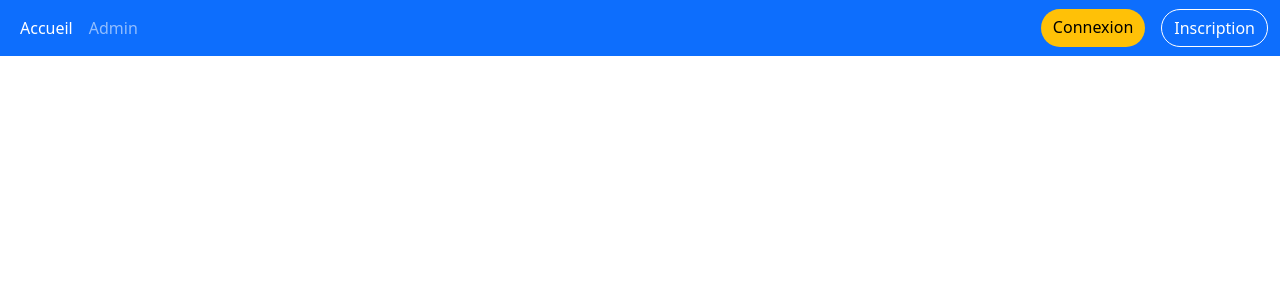
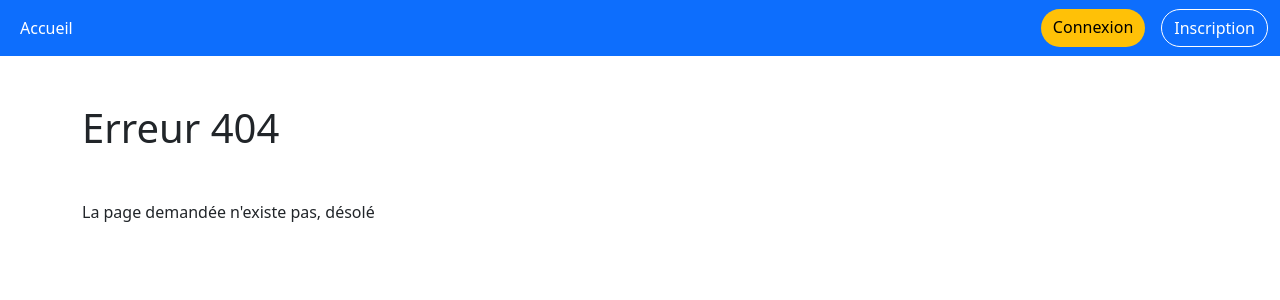
Before and after one commit to maxdlr/bde-platform, a PHP site: the page made by templates/404.html.twig in a window 1280 px wide. Shown: the top 300 px of the page. Run offline with PHP 8.4, Linux system fonts and the light colour scheme; the template is opened without the code that fills it, so the values that code supplies are empty; some libraries are stand-ins or nearby versions.

Commit message:
Final commit : add 404 page

```diff
--- a/public/index.php
+++ b/public/index.php
@@ -37,7 +37,7 @@ try {
     echo $router->execute($uri, $httpMethod);
 } catch (RouteNotFoundException) {
     http_response_code(404);
-    echo "Page non trouvée";
+    header('Location: /error404');
 } catch (Exception $e) {
     http_response_code(500);
     var_dump($e);
--- a/src/Controller/IndexController.php
+++ b/src/Controller/IndexController.php
@@ -101,4 +101,10 @@ class IndexController extends AbstractController
             'endEvent' => $lastEvent,
         ]);
     }
+
+    #[Route('/error404', name: 'app_error', httpMethod: ['GET'])]
+    public function error(): string
+    {
+        return $this->twig->render('404.html.twig', []);
+    }
 }
--- a/templates/404.html.twig
+++ b/templates/404.html.twig
@@ -1,5 +1,17 @@
 {% extends 'base.html.twig' %}
 
 {% block title %}
-    Erreur Erreur !
+    Page inexistante
 {% endblock %}
+
+
+
+{% block body %}
+
+    <main class="container ">
+        <h1 class="my-5">Erreur 404</h1>
+
+       <p>La page demandée n'existe pas, désolé</p>
+    </main>
+
+{% endblock %}
--- a/templates/shared/_nav.html.twig
+++ b/templates/shared/_nav.html.twig
@@ -11,7 +11,7 @@
                         <a class="nav-link" href="/user/dashboard">Mes évenements</a>
                     </li>
                 {% endif %}
-                {% if currentUser is not same as false %}
+                {% if currentUser is not same as null and currentUser is not same as false %}
                     {% if currentUser.roles is not same as 'student' %}
                         <li class="nav-item">
                             <a class="nav-link" href="/admin/dashboard">Admin</a>
```
Also changed, not shown: tests/AFixturesTest.php (+0 -18 lines).
